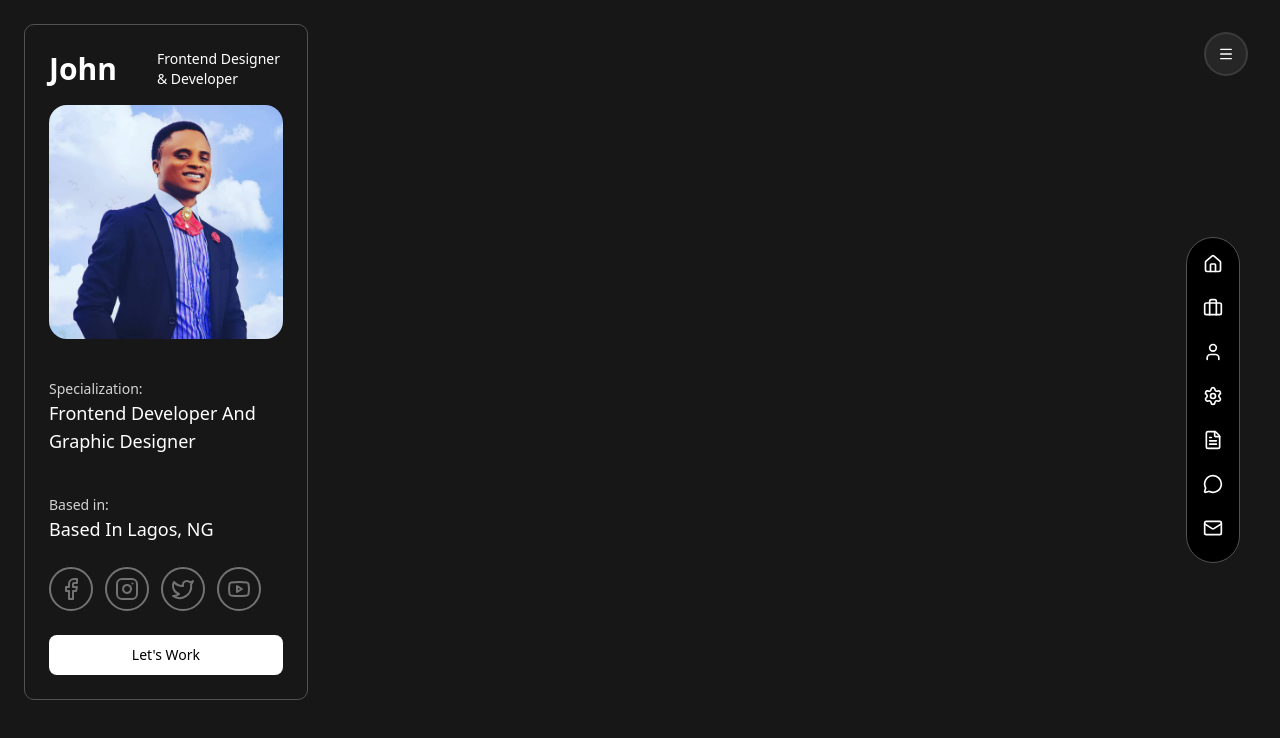
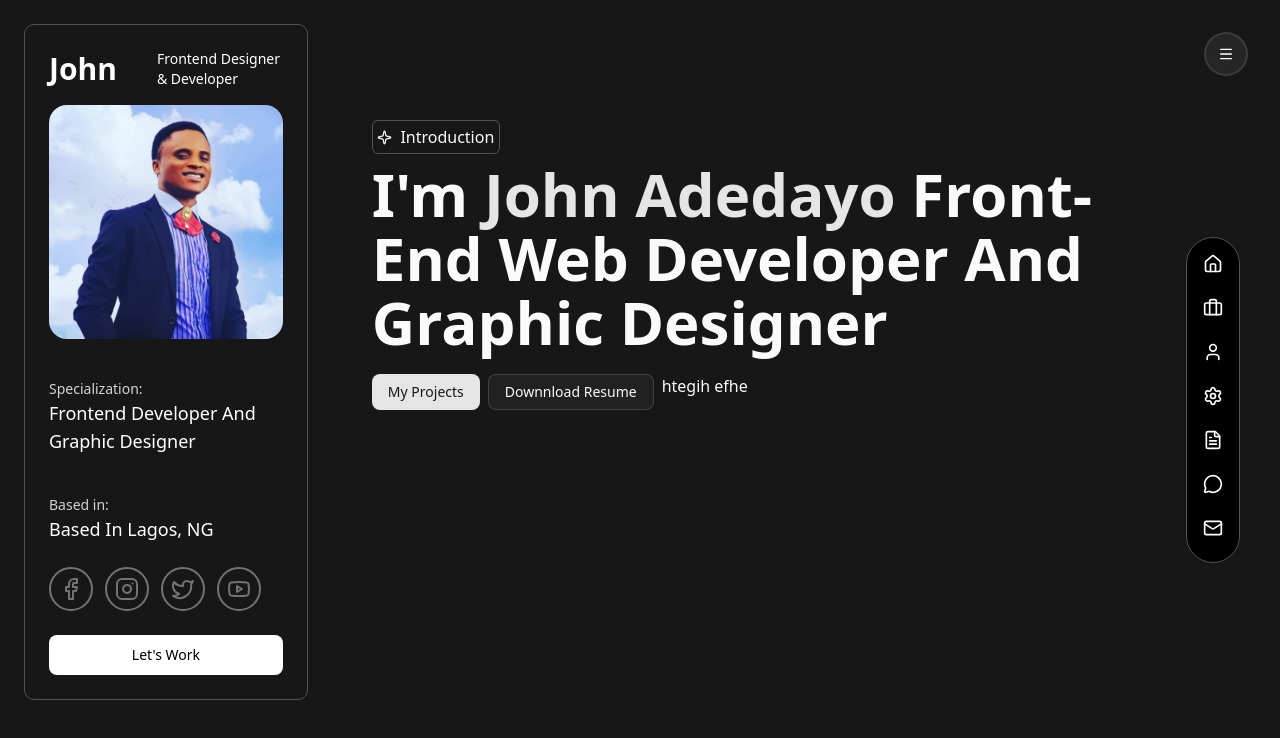
Before and after one commit to AdedayoDev/MyPortfolio, a React (Vite) app: page / in a window 1280 px wide. Shown: the top 738 px of the page. Built offline with nearby package versions, Linux system fonts and the light colour scheme.

Commit message:
Updated hero section

```diff
--- a/package.json
+++ b/package.json
@@ -17,13 +17,14 @@
     "@tailwindcss/vite": "^4.1.18",
     "class-variance-authority": "^0.7.1",
     "clsx": "^2.1.1",
+    "framer-motion": "^12.23.26",
     "lucide-react": "^0.561.0",
-    "motion": "^12.23.26",
     "react": "^19.2.0",
     "react-dom": "^19.2.0",
     "react-hook-form": "^7.68.0",
     "tailwind-merge": "^3.4.0",
     "tailwindcss": "^4.1.18",
+    "tw-animate-css": "^1.4.0",
     "zod": "^4.2.1"
   },
   "devDependencies": {
--- a/src/components/Hero.tsx
+++ b/src/components/Hero.tsx
@@ -1,14 +1,46 @@
-// import { fadeUp, staggerContainer } from "@/libs/animation"
-// import {motion} from "motion/react"
-// import { Button } from "./ui/button"
-// import { SparkleIcon } from "lucide-react"
+import { fadeUp, staggerContainer } from '@/libs/animation';
+import { motion } from "framer-motion";
+import { Button } from './ui/button';
+import { SparkleIcon } from 'lucide-react';
 
 const Hero = () => {
   return (
-    <div>
+    <motion.section
+      initial='hidden'
+      whileInView='visible'
+      viewport={{ once: true, amount: 0.3 }}
+      variants={staggerContainer(0)}
+      className='pt-20'
+      id='hero'
+    >
+      <motion.p
+        variants={fadeUp}
+        className='flex items-center justify-center py-1 gap-2 border border-neutral-600 rounded-sm w-32 '
+      >
+        <SparkleIcon size={15} /> <span>Introduction</span>
+      </motion.p>
 
-    </div>
-  )
-}
+      <motion.h1
+        variants={fadeUp}
+        className='text-4xl md:text-5xl lg:text-6xl font-semibold capitalize mt-2 max-w-3xl md:leading-16'
+      >
+        I'm <span className='text-primary'>John Adedayo</span> Front-end Web
+        Developer and Graphic Designer
+      </motion.h1>
 
-export default Hero
+      <motion.div
+        variants={fadeUp}
+        className='mt-5 flex gap-2'
+      >
+        <Button asChild>
+          <a href='#projects'>My Projects</a>
+        </Button>
+
+        <Button variant='outline'>Downnload Resume</Button>
+        htegih efhe
+      </motion.div>
+    </motion.section>
+  );
+};
+
+export default Hero;
```
Also changed, not shown: src/components/Stats.tsx (added), 1 other file (tests, documents, lock files or other folders).
